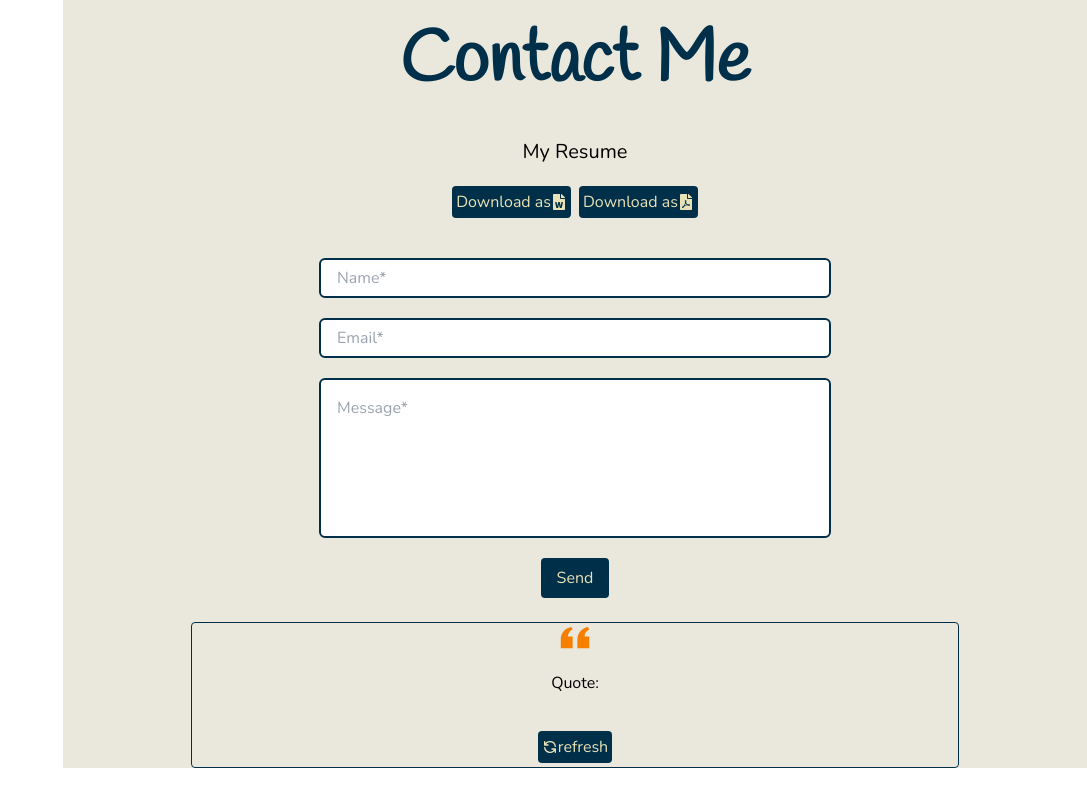
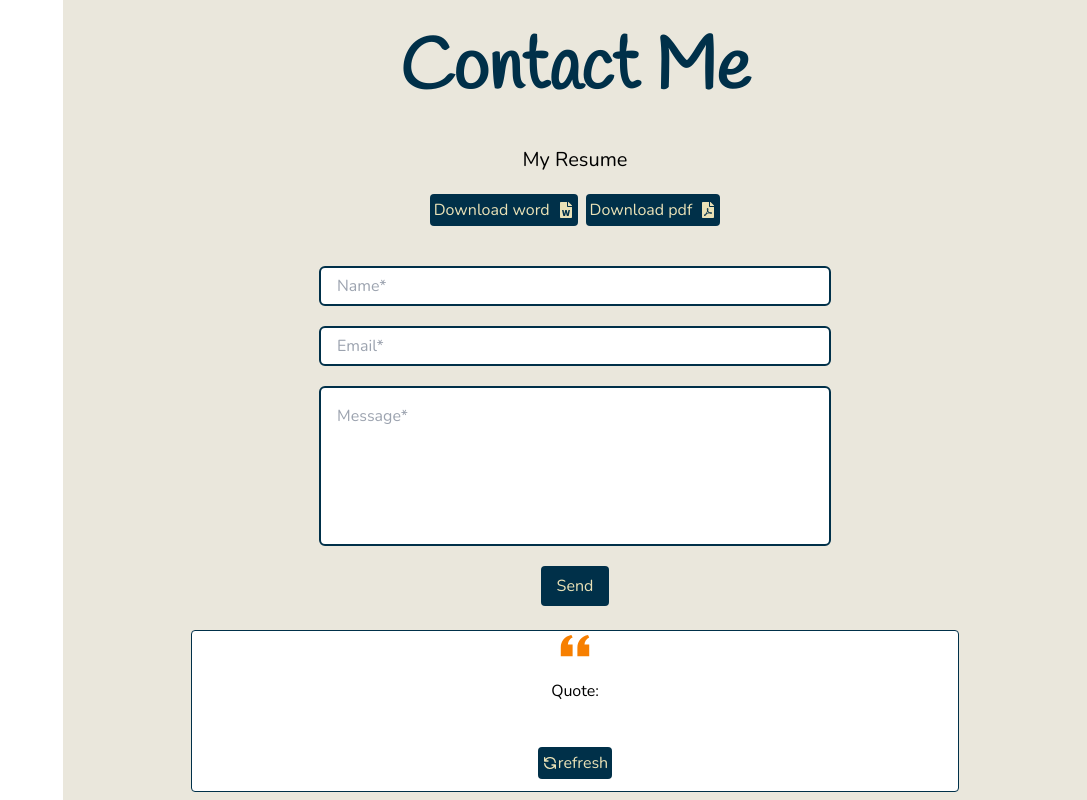
Before and after one commit to EidHachem/my-portfolio, a React (Create React App) app: page / in a window 1280 px wide. Shown: the part 2454-3254 px from the top of the page, without its empty margins (193-1280 px from the left). Before the commit the page ends 3222 px from the top, so only its background shows below. Built offline with nearby package versions, Linux system fonts and the light colour scheme; no server answers; the database is empty; the HTML template or start-up script is replaced by a standard one.

Commit message:
Update cv download styling

```diff
--- a/src/Components/Contact.js
+++ b/src/Components/Contact.js
@@ -57,7 +57,7 @@ const Contact = () => {
   }, [refresh]);
 
   return (
-    <div id="contact" className="bg-lightBlue min-h-[100vh] w-[100%] px-5 lg:px-0">
+    <div id="contact" className="bg-lightBlue min-h-[100vh] w-[100%] px-5 py-2 lg:px-0">
       <h2 className="text-center pt-20 mb-10 text-blue font-extrabold text-4xl lg:text-7xl font-handlee">
         Contact Me
       </h2>
@@ -66,8 +66,8 @@ const Contact = () => {
         <a
           href={require('../Assets/My-Resume.docx')}
           download="Eid-Hachem-Resume.docx"
-          className="bg-blue text-beige rounded p-1 flex justify-start items_center">
-          <span>Download as</span>{' '}
+          className="bg-blue text-beige rounded p-1 flex justify-start items_center gap-2">
+          <span>Download word</span>{' '}
           <span className="text-center m-auto">
             <FaFileWord />
           </span>
@@ -75,8 +75,8 @@ const Contact = () => {
         <a
           href={require('../Assets/My-Resume.pdf')}
           download="Eid-Hachem-Resume.pdf"
-          className="bg-blue text-beige rounded p-1 flex justify-start items_center">
-          <span>Download as</span>{' '}
+          className="bg-blue text-beige rounded p-1 flex justify-start items_center gap-2">
+          <span>Download pdf</span>{' '}
           <span className="text-center m-auto">
             <FaFilePdf />
           </span>
@@ -112,7 +112,7 @@ const Contact = () => {
           </button>
         </form>
       </div>
-      <figure className="mx-auto max-w-screen-md text-center mt-6 border border-blue p-1 rounded">
+      <figure className="mx-auto max-w-screen-md text-center mt-6 border border-blue p-1 rounded bg-[#fff]">
         <svg
           aria-hidden="true"
           className="mx-auto mb-3 w-8 h-8 text-orange"
@@ -134,7 +134,7 @@ const Contact = () => {
           </div>
         </figcaption>
         <button
-          className="flex justify-center items-center bg-blue p-1 text-beige rounded m-auto"
+          className="flex justify-center items-center bg-blue p-1 my-2 text-beige rounded m-auto"
           onClick={() => setRefresh(!refresh)}>
           <span>
             <HiOutlineRefresh />
--- a/src/Components/Projects.js
+++ b/src/Components/Projects.js
@@ -14,7 +14,7 @@ const Projects = () => {
       </h2>
       <div className="flex flex-wrap justify-center items-center gap-y-20 gap-x-20">
         {projects &&
-          projects.map((project) => (
+          projects.slice(0, 4).map((project) => (
             <div
               key={project.id}
               className="max-w-md rounded overflow-hidden shadow-lg bg-opacity-40 border-spacing-6 border-blue border-2 bg-gainsboro h-[31em]">
```
